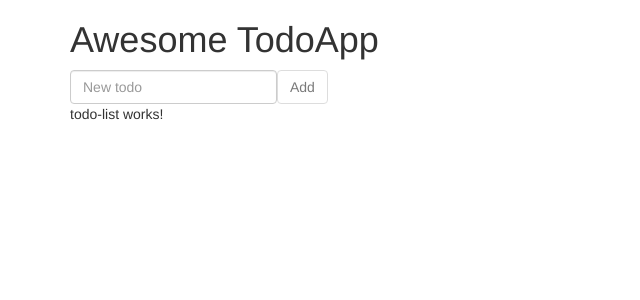
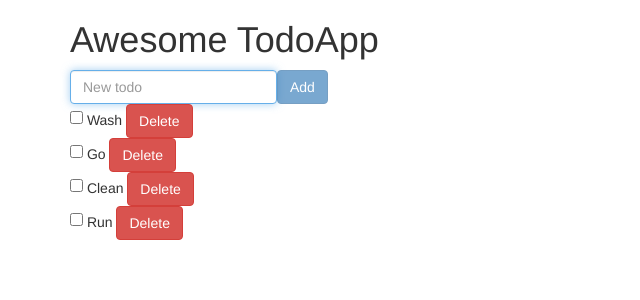
Before and after one commit to petr166/mandatory2-todo-app, an Angular app: page / in a window 1280 px wide. Shown: the top 300 px of the page, without its empty margins (0-640 px from the left). Built offline with nearby package versions, Linux system fonts and the light colour scheme.

Commit message:
added todo-list meat

```diff
--- a/src/app/components/new-todo/new-todo.component.html
+++ b/src/app/components/new-todo/new-todo.component.html
@@ -1,10 +1,11 @@
 <form [formGroup]="newTodoForm"
   (ngSubmit)="onAdd()"
   class="form-inline"
-novalidate
+  novalidate="true"
 >
 
   <div class="form-group">
+
     <input type="text"
       name="name"
       class="form-control"
@@ -12,13 +13,16 @@ novalidate
       placeholder="New todo"
       formControlName="name"
       autocomplete="false"
+      autofocus="true"
     >
+
   </div>
 
   <button type="submit"
-  class="btn btn-default"
+    class="btn btn-primary"
     name="add"
     [disabled]="newTodoForm.invalid"
-  >Add</button>
+  >Add
+  </button>
 
 </form>
--- a/src/app/components/new-todo/new-todo.component.ts
+++ b/src/app/components/new-todo/new-todo.component.ts
@@ -6,6 +6,7 @@ import { FormGroup, FormBuilder, Validators } from '@angular/forms';
   templateUrl: './new-todo.component.html',
   styleUrls: ['./new-todo.component.scss']
 })
+
 export class NewTodoComponent implements OnInit {
   newTodoForm: FormGroup;
 
@@ -24,7 +25,7 @@ export class NewTodoComponent implements OnInit {
     this.newTodoForm.patchValue({name:""});
     let formData = this.newTodoForm.value;
 
-    // here we will call the service that talks to the server
+    // here we will call the service that talks to the api
   }
 
 }
--- a/src/app/components/todo-list/todo-list.component.html
+++ b/src/app/components/todo-list/todo-list.component.html
@@ -1,3 +1,22 @@
-<p>
-  todo-list works!
-</p>
+<ul class="list-unstyled">
+
+  <li *ngFor="let todo of todoList">
+
+    <input type="checkbox"
+    name="completed"
+    (click)="updateTodo(todo)"
+    [checked]="todo.completed"
+    >
+
+    {{todo.name}}
+
+    <button type="button"
+      class="btn btn-danger"
+      name="delete"
+      (click)="deleteTodo(todo)"
+      >Delete
+    </button>
+
+  </li>
+
+</ul>
--- a/src/app/components/todo-list/todo-list.component.ts
+++ b/src/app/components/todo-list/todo-list.component.ts
@@ -1,15 +1,49 @@
 import { Component, OnInit } from '@angular/core';
+
+import { Todo } from "../../models/todo";
 
 @Component({
   selector: 'app-todo-list',
   templateUrl: './todo-list.component.html',
   styleUrls: ['./todo-list.component.scss']
 })
+
 export class TodoListComponent implements OnInit {
+  todoList: Todo[];
+
+  // mock data, delete after connected to API
+  todos: Todo[] = [
+    { name: "Wash", completed: false },
+    { name: "Go", completed: false },
+    { name: "Clean", completed: false },
+    { name: "Run", completed: false },
+  ];
 
   constructor() { }
 
   ngOnInit() {
+    this.todoList = this.todos;
+  }
+
+  deleteTodo(todo: Todo): void {
+    // here we will call the service that talks to the api
+
+    let deleteIndex: number = this.todoList.indexOf(todo);
+    if (deleteIndex > -1) {
+      this.todoList.splice(deleteIndex, 1);
+    }
+
+    console.log("deleted:", todo);
+  }
+
+  updateTodo(todo: Todo): void {
+    // here we will call the service that talks to the api
+
+    if (todo.completed == false) {
+      todo.completed = true;
+    } else todo.completed = false;
+
+    console.log("updated:", todo);
   }
 
 }
--- /dev/null
+++ b/src/app/models/todo.ts
@@ -0,0 +1,4 @@
+export interface Todo {
+  name: string;
+  completed: boolean;
+}
```
Lines whose indentation alone changed are shown as unchanged.
